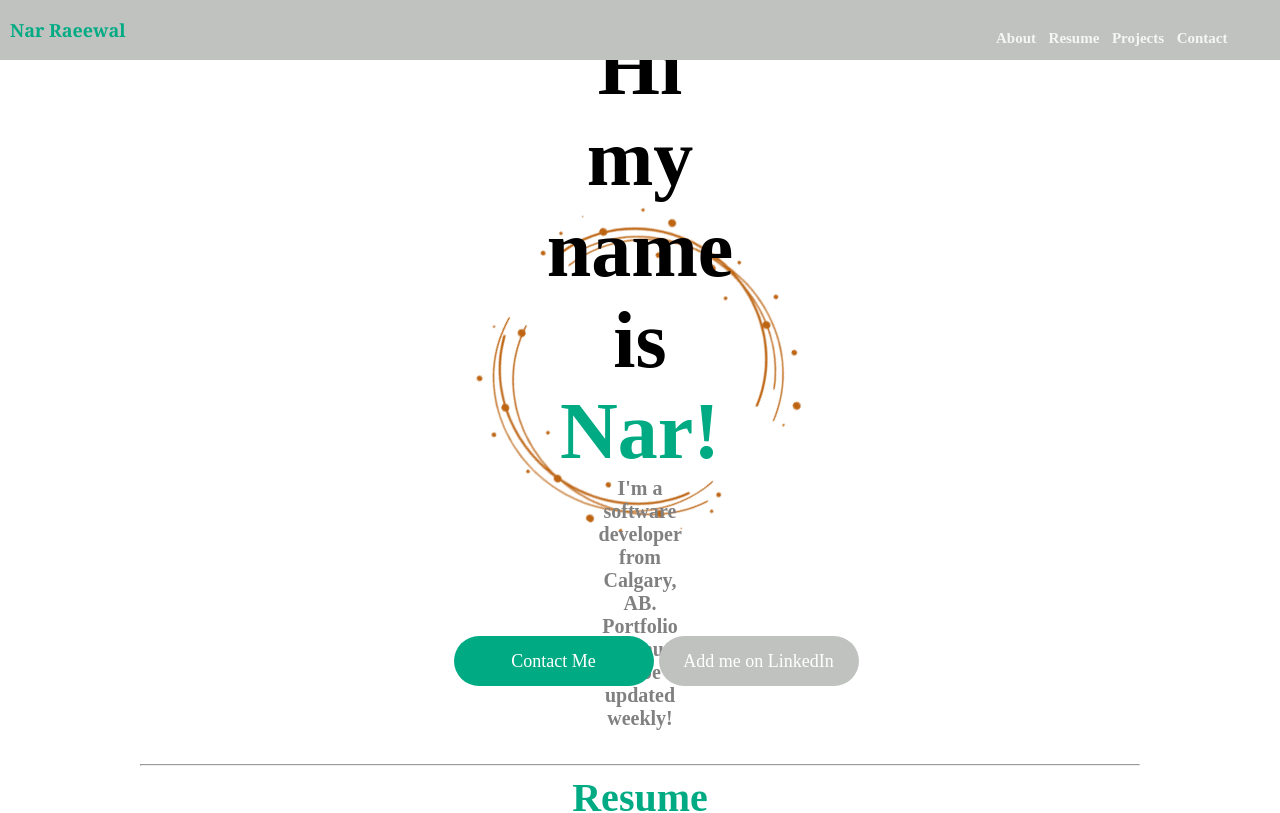
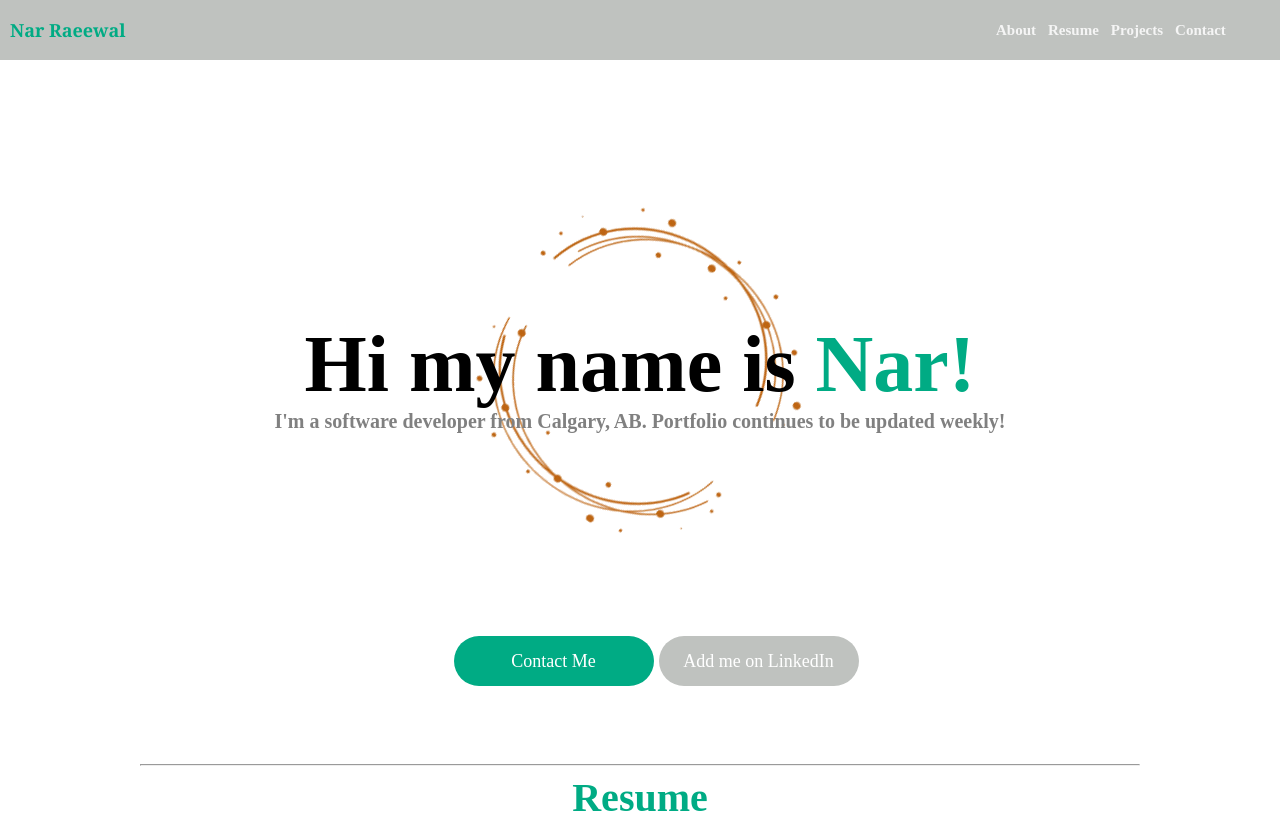
Before and after one commit to NRaeewal/portfolio, a React (Create React App) app: page / in a window 1280 px wide. Shown: the top 813 px of the page. Built offline with nearby package versions, Linux system fonts and the light colour scheme; some icons are missing.

Commit message:
nav bar UI edits

```diff
--- a/src/about.css
+++ b/src/about.css
@@ -32,5 +32,4 @@
   justify-content: center;
   align-items: center;
   z-index: 1;
-  width: 50px;
 }
--- a/src/buttons.css
+++ b/src/buttons.css
@@ -42,9 +42,12 @@
   opacity: 50%;
 }
 
+
 .menuButton{
   visibility: hidden;
-  padding: 20px;
+  position: fixed;
+  right: 20px;
+  top: 20px;
 }
 
 
@@ -53,6 +56,6 @@
     visibility: visible;
   }
   .navbutton{
-  visibility: hidden;
+    visibility: hidden;
   }
 }
--- a/src/navigation-bar.css
+++ b/src/navigation-bar.css
@@ -6,14 +6,13 @@
   align-items: center;
   background-color: #bfc2bf;
   padding: 10px;
-  width: 100%;
+  width: 100vw;
 }
 
 .navigation-links {
   width: 300px;
   display: flex;
-  justify-content: space-between;
-  align-items: flex-end;
+  align-items: center;
 }
 
 .sideMenu{
```
